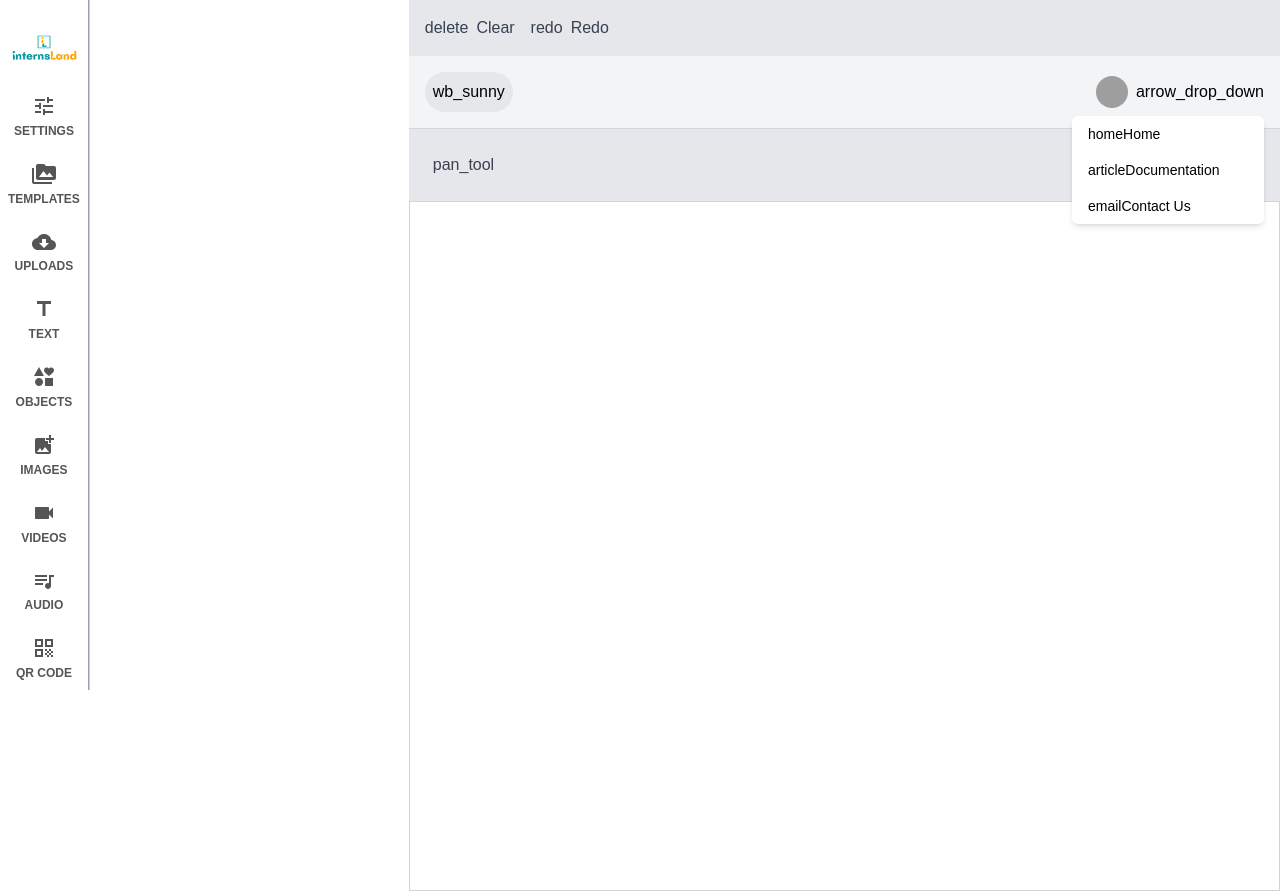
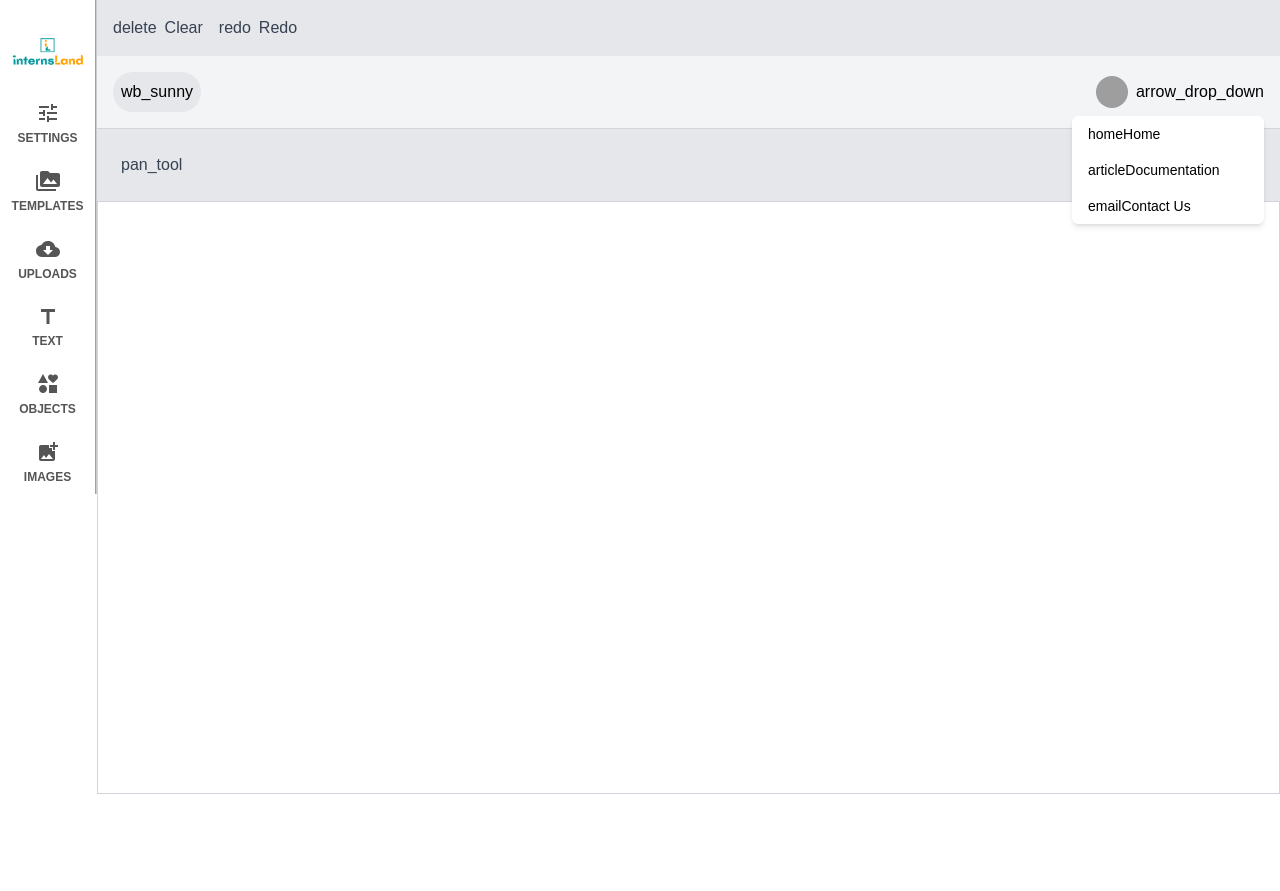
Before and after one commit to Y-ashbhatt/Billboard, a React (Vite) app in the folder client/: page /edit in a window 1280 px wide. After the commit the page ends 800 px from the top, so only its background shows below. Built offline with nearby package versions, Linux system fonts and the light colour scheme; grey boxes are pictures that could not be loaded.

Commit message:
Add functionality to sideBar

```diff
--- a/client/src/pages/Edit/Edit.jsx
+++ b/client/src/pages/Edit/Edit.jsx
@@ -1,42 +1,87 @@
-import React, {useState} from 'react'
-import Toolbar from './_component/Toolbar'
-import Template from './_component/Template'
-import TextTool from './_component/TextTool'
-import ObjectTool from './_component/ObjectTool'
-import ImageTool from './_component/ImageTool'
-import UploadTool from './_component/UploadTool'
-import Setting from './_component/Setting'
-import Canvas from './_component/Canvas'
-
-
+import React, { useState } from "react";
+import Toolbar from "./_component/Toolbar";
+import Template from "./_component/Template";
+import TextTool from "./_component/TextTool";
+import ObjectTool from "./_component/ObjectTool";
+import ImageTool from "./_component/ImageTool";
+import UploadTool from "./_component/UploadTool";
+import Setting from "./_component/Setting";
+import Canvas from "./_component/Canvas";
 
 const Edit = () => {
-
-const [activeTool, setactiveTool] = useState('')
+  const [activeTool, setActiveTool] = useState("");
+  const [showSidebar, setShowSidebar] = useState(false);
 
   const handleToolsClick = (option) => {
-  setactiveTool(option)
+    if (activeTool === option && showSidebar) {
+      // If the same icon is clicked and sidebar is already open, close it
+      setShowSidebar(false);
+      setActiveTool("");
+    } else {
+      // Otherwise, open the sidebar and set the active tool
+      setActiveTool(option);
+      setShowSidebar(true);
     }
+  };
+
+  const closeSidebar = () => {
+    setShowSidebar(false); // Hide the sidebar
+    setActiveTool(""); // Reset the active tool
+  };
 
   return (
     <>
-  <div className='flex'>
+      <div className="flex">
+        {/* Toolbar */}
+        <Toolbar handleToolsClick={handleToolsClick} />
 
-  <Toolbar handleToolsClick={handleToolsClick} />
+        {/* Sidebar */}
         <div
-  className="relative px-3 h-[calc(100%-0px)] min-w-[320px] bg-[var(--color-1)] border-r border-[var(--color-4)] left-[0px] top-0 box-border z-[999999] block overflow-hidden">
- {activeTool == 'setting' && <Setting/>}
- {activeTool == 'template' && (<Template/>)}
- {activeTool == 'text' && (<TextTool/>)}
- {activeTool == 'object' && (<ObjectTool/>)}
- {activeTool == 'upload' && (<UploadTool/>)}
- {activeTool == 'image' && (<ImageTool/>)}
+          className={`relative h-[calc(100%-0px)] max-w-[320px] bg-[var(--color-1)] border-r border-[var(--color-4)] top-0 box-border z-[999999] overflow-hidden transition-transform duration-300 ${
+            showSidebar ? "translate-x-0" : "-translate-x-full"
+          }`}
+        >
+          {/* Sidebar Header */}
+          {showSidebar && (
+            <div className="flex justify-between items-center bg-[var(--color-2)] text-white px-4 py-3 border-b border-[var(--color-4)]">
+              <h2 className="text-lg font-bold">
+                {activeTool
+                  ? activeTool.charAt(0).toUpperCase() + activeTool.slice(1)
+                  : "Sidebar"}
+              </h2>
+              <button
+                onClick={closeSidebar}
+                className="text-sm bg-red-500 hover:bg-red-600 text-white px-2 py-1 rounded-md"
+              >
+                Close
+              </button>
             </div>
-<Canvas/>
+          )}
 
+          {/* Sidebar Content */}
+          {showSidebar && (
+            <div className="p-3">
+              {activeTool === "setting" && <Setting />}
+              {activeTool === "template" && <Template />}
+              {activeTool === "text" && <TextTool />}
+              {activeTool === "object" && <ObjectTool />}
+              {activeTool === "upload" && <UploadTool />}
+              {activeTool === "image" && <ImageTool />}
+            </div>
+          )}
+        </div>
+
+        {/* Canvas */}
+        <div
+          className={`transition-all duration-300 flex-1 ${
+            showSidebar ? "ml-0" : "flex justify-center items-center"
+          }`}
+        >
+          <Canvas />
+        </div>
       </div>
     </>
-  )
-}
+  );
+};
 
-export default Edit
+export default Edit;
--- a/client/src/pages/Edit/_component/Setting.jsx
+++ b/client/src/pages/Edit/_component/Setting.jsx
@@ -1,5 +1,5 @@
 import React from "react";
-import KeyboardDoubleArrowLeftIcon from '@mui/icons-material/KeyboardDoubleArrowLeft';
+import KeyboardDoubleArrowLeftIcon from "@mui/icons-material/KeyboardDoubleArrowLeft";
 
 const Setting = () => {
   return (
@@ -7,7 +7,10 @@ const Setting = () => {
       <div className="bg-white shadow-md rounded-md">
         <p className="text-lg font-bold inline-block uppercase  mb-4">Text</p>
         <span className="mb-2">
-        <KeyboardDoubleArrowLeftIcon style={{color:'black', margin:'0px 0px 6px 170px'}}/>
+          <KeyboardDoubleArrowLeftIcon
+            onClick={closeSidebar}
+            style={{ color: "black", margin: "0px 0px 6px 170px" }}
+          />
         </span>
         <div>
           {/* <div className="bg-gray-50 p-4 rounded-md mb-4">
@@ -90,7 +93,8 @@ const Setting = () => {
 
 const PresetOption = ({ width, height, ratio }) => (
   <div className="p-2 border rounded-md text-center hover:bg-gray-200 cursor-pointer bg-gray-200 ">
-      <div className="text-sm text-gray-600">{ratio}</div>{width}x{height}px
+    <div className="text-sm text-gray-600">{ratio}</div>
+    {width}x{height}px
   </div>
 );
 
--- a/client/src/pages/Edit/_component/Toolbar.jsx
+++ b/client/src/pages/Edit/_component/Toolbar.jsx
@@ -1,20 +1,16 @@
-import React from 'react';
-import TuneIcon from '@mui/icons-material/Tune';
-import PermMediaIcon from '@mui/icons-material/PermMedia';
-import InterestsIcon from '@mui/icons-material/Interests';
-import AddPhotoAlternateIcon from '@mui/icons-material/AddPhotoAlternate';
-import VideocamIcon from '@mui/icons-material/Videocam';
-import QrCodeIcon from '@mui/icons-material/QrCode';
-import CloudDownload from '@mui/icons-material/CloudDownload';
-import Title from '@mui/icons-material/Title';
-import QueueMusicIcon from '@mui/icons-material/QueueMusic';
+import React from "react";
+import TuneIcon from "@mui/icons-material/Tune";
+import PermMediaIcon from "@mui/icons-material/PermMedia";
+import InterestsIcon from "@mui/icons-material/Interests";
+import AddPhotoAlternateIcon from "@mui/icons-material/AddPhotoAlternate";
 
-const Toolbar = ({handleToolsClick}) => {
+import CloudDownload from "@mui/icons-material/CloudDownload";
+import Title from "@mui/icons-material/Title";
+
+const Toolbar = ({ handleToolsClick }) => {
   return (
     <>
-      <div
-        className=" h-full w-24 px-2 bg-[#FFFFFF] border-r border-gray-400 left-0 top-0 box-border z-[99999] shadow-[1px_0px_0px_#CCC] pb-15"
-      >
+      <div className=" h-full w-24 px-2 bg-[#FFFFFF] border-r border-gray-400 left-0 top-0 box-border z-[99999] shadow-[1px_0px_0px_#CCC] pb-15">
         <div className="text-center mt-2">
           <a href="#">
             <img src="/logo1.png" alt="Palleon Motion" />
@@ -23,80 +19,68 @@ const Toolbar = ({handleToolsClick}) => {
         <div className="overflow-y-auto overflow-x-hidden  h-full">
           <div
             className="tool tool-active flex flex-col items-center relative py-2 cursor-pointer transition-all duration-200 ease-in-out text-[#555]"
-            onClick={() => handleToolsClick('setting')}
+            onClick={() => handleToolsClick("setting")}
           >
-            <span className="text-[22px]"><TuneIcon/></span>
+            <span className="text-[22px]">
+              <TuneIcon />
+            </span>
             <p className="mt-[2px] text-xs uppercase font-bold leading-[1.4] transition-all duration-200 ease-in-out">
               Settings
             </p>
           </div>
           <div
             className="tool flex flex-col items-center relative py-2 cursor-pointer transition-all duration-200 ease-in-out text-[#555]"
-            onClick={() => handleToolsClick('template')}
+            onClick={() => handleToolsClick("template")}
           >
-            <span className="text-[22px]"><PermMediaIcon/></span>
+            <span className="text-[22px]">
+              <PermMediaIcon />
+            </span>
             <p className="mt-[2px] text-xs uppercase font-bold leading-[1.4] transition-all duration-200 ease-in-out">
               Templates
             </p>
           </div>
           <div
             className="tool flex flex-col items-center relative py-2 cursor-pointer transition-all duration-200 ease-in-out text-[#555]"
-            onClick={() => handleToolsClick('upload')}
+            onClick={() => handleToolsClick("upload")}
           >
-            <span className="text-[22px]"><CloudDownload/></span>
+            <span className="text-[22px]">
+              <CloudDownload />
+            </span>
             <p className="mt-[2px] text-xs uppercase font-bold leading-[1.4] transition-all duration-200 ease-in-out">
               Uploads
             </p>
           </div>
           <div
             className="tool flex flex-col items-center relative py-2 cursor-pointer transition-all duration-200 ease-in-out text-[#555]"
-            onClick={() => handleToolsClick('text')}
+            onClick={() => handleToolsClick("text")}
           >
-            <span className="text-[22px]"><Title/></span>
+            <span className="text-[22px]">
+              <Title />
+            </span>
             <p className="mt-[2px] text-xs uppercase font-bold leading-[1.4] transition-all duration-200 ease-in-out">
               Text
             </p>
           </div>
           <div
             className="tool flex flex-col items-center relative py-2 cursor-pointer transition-all duration-200 ease-in-out text-[#555]"
-            onClick={() => handleToolsClick('object')}
+            onClick={() => handleToolsClick("object")}
           >
-            <span className="text-[22px]"><InterestsIcon/></span>
+            <span className="text-[22px]">
+              <InterestsIcon />
+            </span>
             <p className="mt-[2px] text-xs uppercase font-bold leading-[1.4] transition-all duration-200 ease-in-out">
               Objects
             </p>
           </div>
           <div
             className="tool flex flex-col items-center relative py-2 cursor-pointer transition-all duration-200 ease-in-out text-[#555]"
-            onClick={() => handleToolsClick('image')}
+            onClick={() => handleToolsClick("image")}
           >
-            <span className="text-[22px]"><AddPhotoAlternateIcon/></span>
+            <span className="text-[22px]">
+              <AddPhotoAlternateIcon />
+            </span>
             <p className="mt-[2px] text-xs uppercase font-bold leading-[1.4] transition-all duration-200 ease-in-out">
               Images
-            </p>
-          </div>
-          <div
-            className="tool flex flex-col items-center relative py-2 cursor-pointer transition-all duration-200 ease-in-out text-[#555]"
-          >
-            <span className="text-[22px]"><VideocamIcon/></span>
-            <p className="mt-[2px] text-xs uppercase font-bold leading-[1.4] transition-all duration-200 ease-in-out">
-              Videos
-            </p>
-          </div>
-          <div
-            className="tool flex flex-col items-center relative py-2 cursor-pointer transition-all duration-200 ease-in-out text-[#555]"
-          >
-            <span className="text-[22px]"><QueueMusicIcon/></span>
-            <p className="mt-[2px] text-xs uppercase font-bold leading-[1.4] transition-all duration-200 ease-in-out">
-              Audio
-            </p>
-          </div>
-          <div
-            className="tool flex flex-col items-center relative py-2 cursor-pointer transition-all duration-200 ease-in-out text-[#555]"
-          >
-            <span className="text-[22px]"><QrCodeIcon/></span>
-            <p className="mt-[2px] text-xs uppercase font-bold leading-[1.4] transition-all duration-200 ease-in-out">
-              QR CODE
             </p>
           </div>
         </div>
```
Lines whose indentation alone changed are shown as unchanged.
